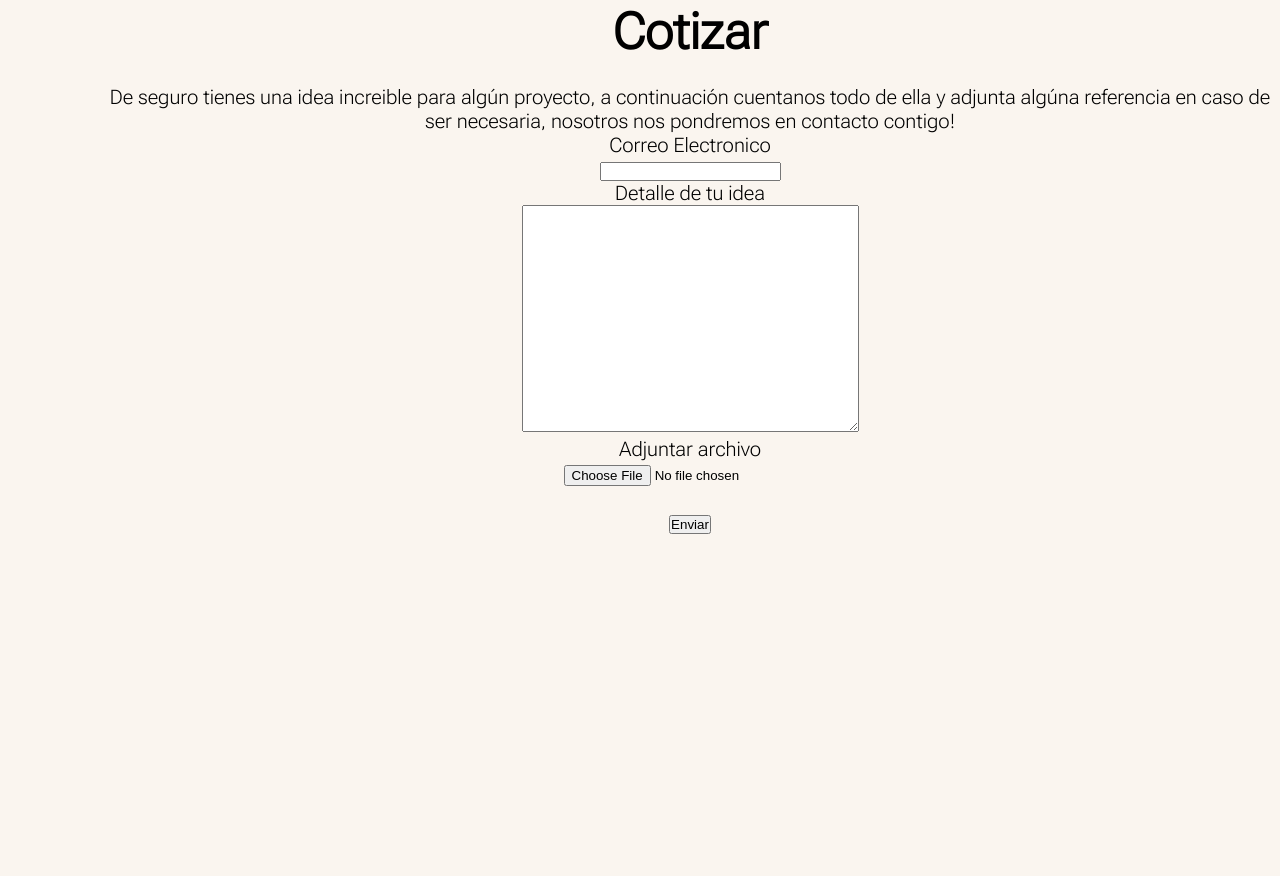
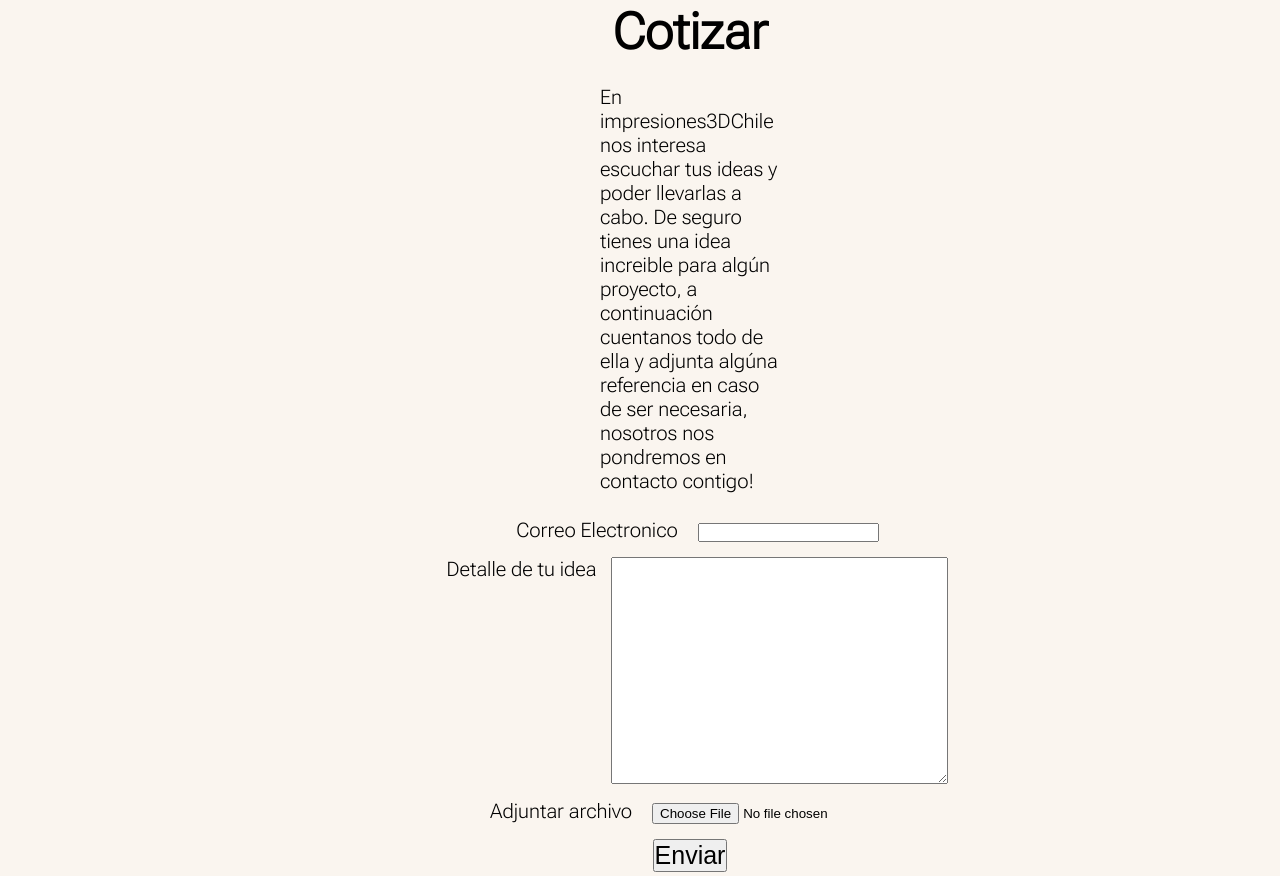
Before and after one commit to rcuevaspantoja/CH_DesarrolloWebFlex, a plain HTML site: page proyectofinal/pages/cotizar.html in a window 1280 px wide. Shown: the part 210-1086 px from the top of the page. Drawn offline with Linux system fonts and the light colour scheme.

Commit message:
9.5.2023

```diff
--- a/proyectofinal/pages/cotizar.html
+++ b/proyectofinal/pages/cotizar.html
@@ -5,21 +5,31 @@
     <meta name="viewport" content="width=device-width, initial-scale=1.0" />
 
     <!-- Declaración de estilos, rel habla de la relación del archivo enlacado con el archivo actual -->
-    <link rel="stylesheet" href="../styles/index.css">
+    <link rel="stylesheet" href="../styles/index.css" />
 
     <!-- Script para Fuentes-->
-    <link rel="preconnect" href="https://fonts.googleapis.com">
-    <link rel="preconnect" href="https://fonts.gstatic.com" crossorigin>
-    <link href="https://fonts.googleapis.com/css2?family=Roboto+Flex:opsz,wght@8..144,200&display=swap" rel="stylesheet">
-    <link href="https://fonts.googleapis.com/css2?family=Bebas+Neue&family=Roboto+Flex:opsz,wght@8..144,200&display=swap" rel="stylesheet">
+    <link rel="preconnect" href="https://fonts.googleapis.com" />
+    <link rel="preconnect" href="https://fonts.gstatic.com" crossorigin />
+    <link
+      href="https://fonts.googleapis.com/css2?family=Roboto+Flex:opsz,wght@8..144,200&display=swap"
+      rel="stylesheet"
+    />
+    <link
+      href="https://fonts.googleapis.com/css2?family=Bebas+Neue&family=Roboto+Flex:opsz,wght@8..144,200&display=swap"
+      rel="stylesheet"
+    />
     <!--SCRIPT FONT AWESOME-->
-    <script src="https://kit.fontawesome.com/14c99fbd86.js" crossorigin="anonymous"></script>
+    <script
+      src="https://kit.fontawesome.com/14c99fbd86.js"
+      crossorigin="anonymous"
+    ></script>
 
     <title>Impresiones 3D</title>
   </head>
   <body>
     <!--Navbar-->
-    <div> <!--BANNER-->
+    <div>
+      <!--BANNER-->
       <div class="banner">
         <h1>IMPRESIONES3DCHILE</h1>
       </div>
@@ -40,31 +50,35 @@
 
     <!--CUERPO DE PAGINA-->
     <main>
-      <section class="modelos">
-        <section> <!--Introducción al contenido de página-->
+      <section class="body-tab">
+        <!--Introducción al contenido de página-->
         <h1 class="titulo-div">Cotizar</h1>
-            <br>
-            <p>De seguro tienes una idea increible para algún proyecto, a continuación cuentanos todo de ella y adjunta algúna referencia en caso de ser necesaria, nosotros nos pondremos en contacto contigo!</p>
-        </section>
+        <br />
+        <p class="texto-cotizar">
+          En impresiones3DChile nos interesa escuchar tus ideas y poder
+          llevarlas a cabo. De seguro tienes una idea increible para algún
+          proyecto, a continuación cuentanos todo de ella y adjunta algúna
+          referencia en caso de ser necesaria, nosotros nos pondremos en
+          contacto contigo!
+        </p>
+          <!--Formulario-->
+          <form class="formulario" action="###.php" method="POST">
+            <div class="email">
+              <label class="label-form" for="">Correo Electronico</label>
+              <input type="email" name="email" id="email" />
+            </div>
 
-        <section> <!--Formulario-->
-            <form action="###.php" method="POST">
-                <label for="">Correo Electronico</label>
-                    <br>
-                    <input type="email" name="email" id="email">
-                <br>
-                <label for="">Detalle de tu idea</label>
-                    <br>
+            <div class="detalle-idea">
+              <label class="label-form" for="">Detalle de tu idea</label>
               <textarea name="" id="" cols="40" rows="15"></textarea>
-                <br>
-                <label for="">Adjuntar archivo </label>
-                <br>
-                <input type="file" id="myFile" name="filename">
+            </div>
+
+            <div class="archivo-adjunto">
+              <label class="label-form" for="">Adjuntar archivo </label>
+              <input type="file" id="myFile" name="filename" />
+            </div>
           </form>
-            <br>
-            <button type="button">Enviar</button>
-        </section>
-
+          <button class="boton" ="button">Enviar</button>
         <!--FIN DEL CUERPO DE PAGINA-->
       </section>
     </main>
@@ -96,8 +110,16 @@
       <section>
         <h3>¿Dónde buscar modelos?</h3>
         <ul>
-            <li><a id="link-footer" href="https://www.printables.com/">Printables</a></li>
-            <li><a id="link-footer" href="https://www.thingiverse.com/">Thingiverse</a></li>
+          <li>
+            <a id="link-footer" href="https://www.printables.com/"
+              >Printables</a
+            >
+          </li>
+          <li>
+            <a id="link-footer" href="https://www.thingiverse.com/"
+              >Thingiverse</a
+            >
+          </li>
           <li><a id="link-footer" href="https://cults3d.com/en">Cults</a></li>
         </ul>
       </section>
--- a/proyectofinal/styles/index.css
+++ b/proyectofinal/styles/index.css
@@ -122,8 +122,8 @@ main {
   margin-top: 15px;
 }
 
-/*ESTILOS MODELOS BODY*/
-.modelos{
+/*ESTILO BODY de cada tab*/
+.body-tab{
   margin-left: 100px;
   text-align: center;
 }
@@ -137,8 +137,46 @@ main {
 }
 
 /*ESTILOS COTIZAR BODY*/
+.texto-cotizar{
+  margin: 0px 500px 25px 500px;
+  text-align: start;
+}
+
+.label-form{
+  margin: 0px 15px ;
+}
+
+.email{
+  margin-bottom: 15px;
+}
+
+.detalle-idea{
+  display: flex;
+  justify-content: center;
+  margin-bottom: 15px;
+}
+
+.archivo-adjunto{
+  margin-bottom: 15px;
+}
+
+.boton{
+  font-size: 25px;
+}
 
 /*ESTILOS NOSOTROS BODY*/
+.div-nosotros{
+  display: flex;
+  margin-top: 25px;
+  flex-direction: row;
+  justify-content: center;
+}
+
+.div-nosotros p{
+  width: 700px;
+  margin-left: 25px;
+}
+
 #foto-nosotros {
   width: 35%;
 }
```
Also changed, not shown: proyectofinal/index.html (+2 -2 lines), proyectofinal/pages/contacto.html (+1 -1 lines), proyectofinal/pages/modelos.html (+1 -1 lines), proyectofinal/pages/nosotros.html (+9 -8 lines). Lines whose indentation alone changed are shown as unchanged.
